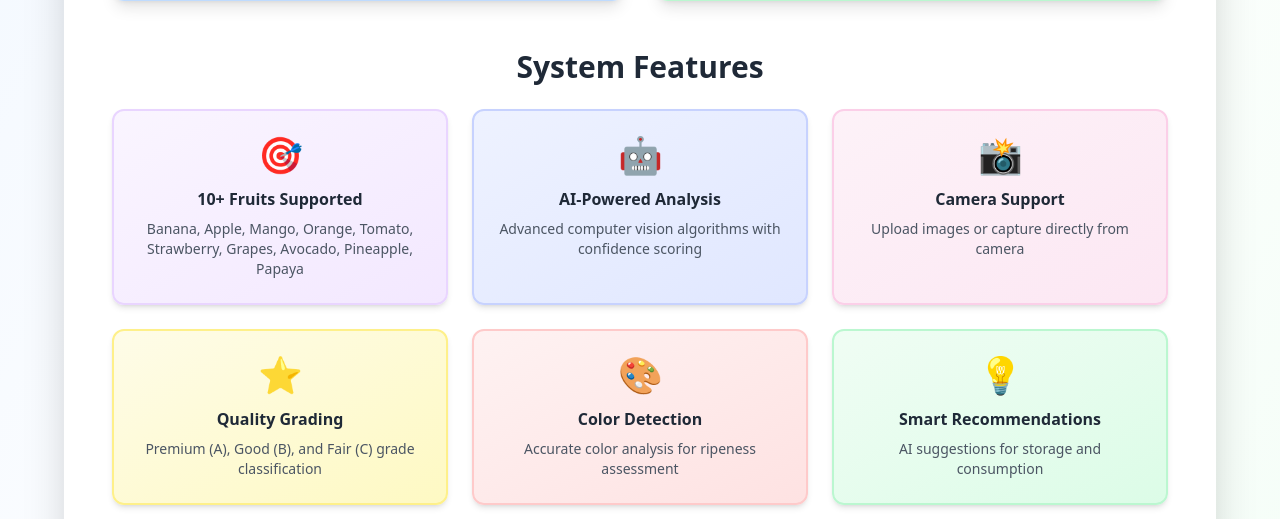
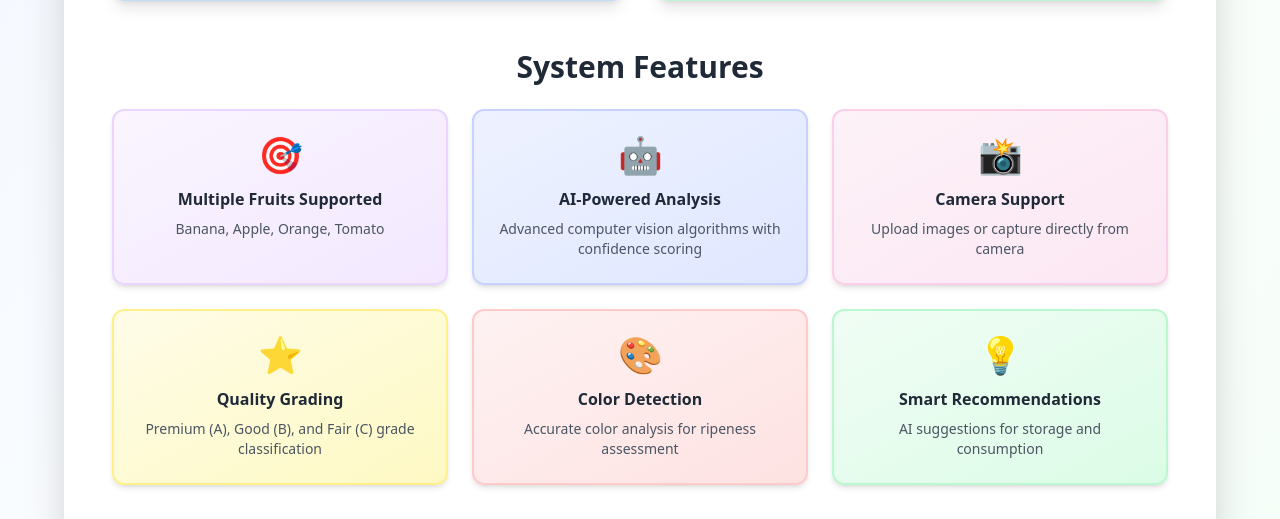
Before and after one commit to vachangv/fruit-ripeness-detection, a Flask app: page / in a window 1280 px wide. Shown: the part 774-1293 px from the top of the page. Run offline with Flask 3, Linux system fonts and the light colour scheme; some libraries are stand-ins or nearby versions.

Commit message:
Update fruit support information in index.html

```diff
--- a/templates/index.html
+++ b/templates/index.html
@@ -151,8 +151,8 @@
                         <div class="grid sm:grid-cols-2 lg:grid-cols-3 gap-4 sm:gap-6">
                             <div class="text-center p-5 sm:p-6 bg-gradient-to-br from-purple-50 to-purple-100 rounded-xl border-2 border-purple-200 transform hover:scale-105 transition duration-300 shadow-md">
                                 <div class="text-3xl sm:text-4xl mb-3">🎯</div>
-                                <h4 class="font-bold text-gray-800 mb-2 text-sm sm:text-base">10+ Fruits Supported</h4>
-                                <p class="text-xs sm:text-sm text-gray-600">Banana, Apple, Mango, Orange, Tomato, Strawberry, Grapes, Avocado, Pineapple, Papaya</p>
+                                <h4 class="font-bold text-gray-800 mb-2 text-sm sm:text-base">Multiple Fruits Supported</h4>
+                                <p class="text-xs sm:text-sm text-gray-600">Banana, Apple, Orange, Tomato</p>
                             </div>
 
                             <div class="text-center p-5 sm:p-6 bg-gradient-to-br from-indigo-50 to-indigo-100 rounded-xl border-2 border-indigo-200 transform hover:scale-105 transition duration-300 shadow-md">
```
